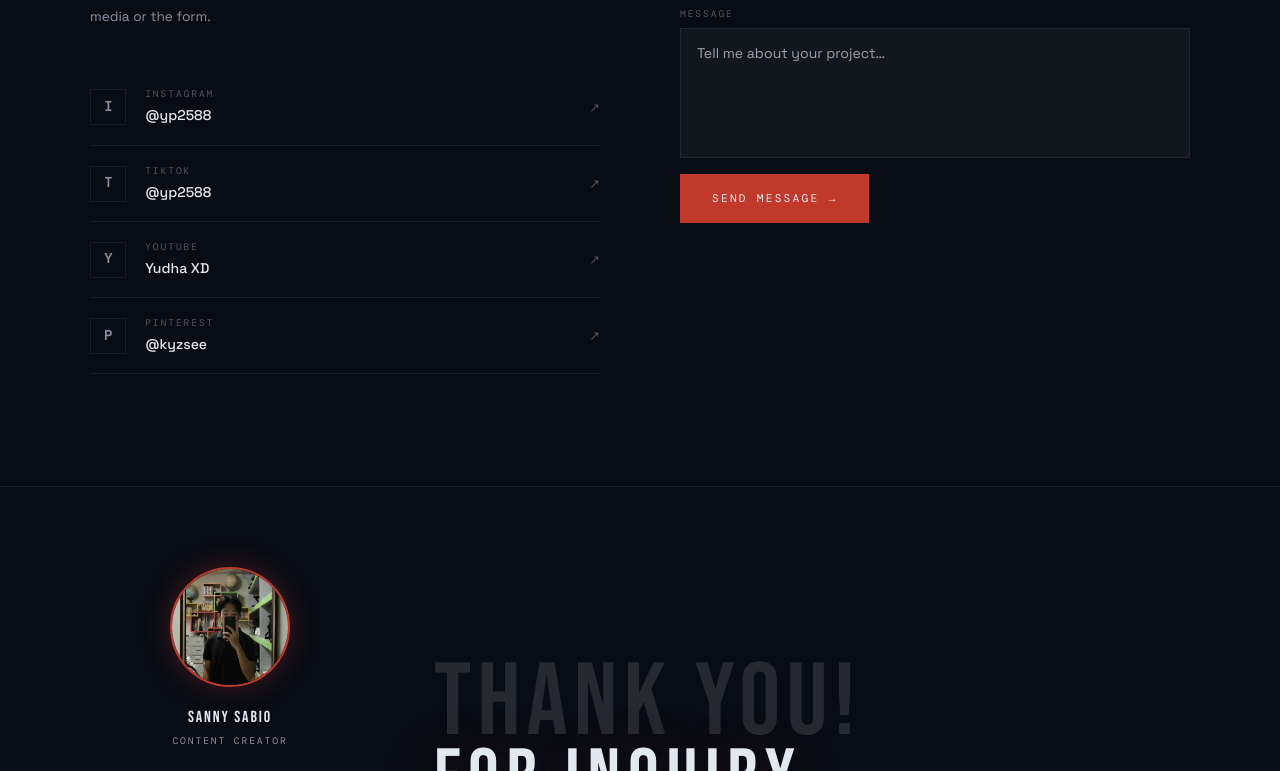
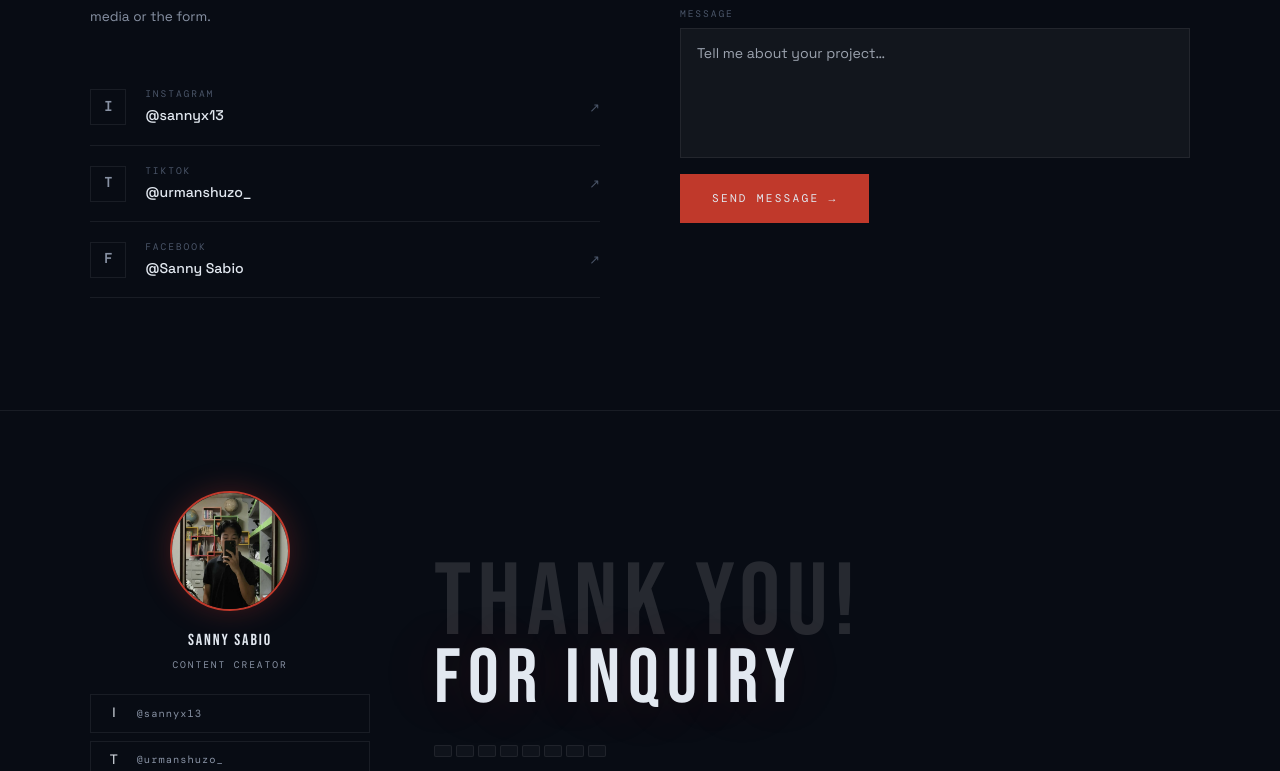
Before and after one commit to shoyooi/Sanny, a React (Vite) app in the folder frontend/: page / in a window 1280 px wide. Shown: the part 2969-3740 px from the top of the page. Built offline with nearby package versions, Linux system fonts and the light colour scheme; a web font is replaced by a local one.

Commit message:
Update social media handles: Instagram @sannyx13, TikTok @urmanshuzo_, Facebook @Sanny Sabio

```diff
--- a/frontend/src/components/Contact.tsx
+++ b/frontend/src/components/Contact.tsx
@@ -3,10 +3,9 @@ import { sendMessage } from '../services/api';
 import type { Message } from '../types';
 
 const socials = [
-  { platform: 'Instagram', handle: '@yp2588',  href: 'https://instagram.com/yp2588'  },
-  { platform: 'TikTok',    handle: '@yp2588',  href: 'https://tiktok.com/@yp2588'    },
-  { platform: 'YouTube',   handle: 'Yudha XD',  href: 'https://youtube.com/@YudhaXD'  },
-  { platform: 'Pinterest', handle: '@kyzsee',  href: 'https://pinterest.com/kyzsee'  },
+  { platform: 'Instagram', handle: '@sannyx13',    href: 'https://instagram.com/sannyx13'    },
+  { platform: 'TikTok',    handle: '@urmanshuzo_', href: 'https://tiktok.com/@urmanshuzo_'   },
+  { platform: 'Facebook',  handle: '@Sanny Sabio', href: 'https://facebook.com/Sanny.Sabio'  },
 ];
 
 export default function Contact() {
--- a/frontend/src/components/Footer.tsx
+++ b/frontend/src/components/Footer.tsx
@@ -3,10 +3,9 @@
 //    prev-2023.jpg  and  prev-2024.jpg
 
 const socials = [
-  { icon: '◎', platform: 'Instagram', handle: '@yp2588',  href: 'https://instagram.com/yp2588'  },
-  { icon: '♪', platform: 'TikTok',    handle: '@yp2588',  href: 'https://tiktok.com/@yp2588'    },
-  { icon: '▶', platform: 'YouTube',   handle: 'Yudha XD',  href: 'https://youtube.com/@YudhaXD'  },
-  { icon: 'ⓟ', platform: 'Pinterest', handle: '@kyzsee',  href: 'https://pinterest.com/kyzsee'  },
+  { icon: 'I', platform: 'Instagram', handle: '@sannyx13',    href: 'https://instagram.com/sannyx13'    },
+  { icon: 'T', platform: 'TikTok',    handle: '@urmanshuzo_', href: 'https://tiktok.com/@urmanshuzo_'   },
+  { icon: 'F', platform: 'Facebook',  handle: '@Sanny Sabio', href: 'https://facebook.com/Sanny.Sabio'  },
 ];
 
 const prevPortfolios = [
```
